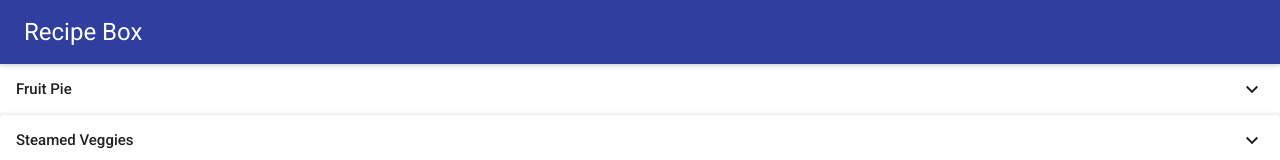
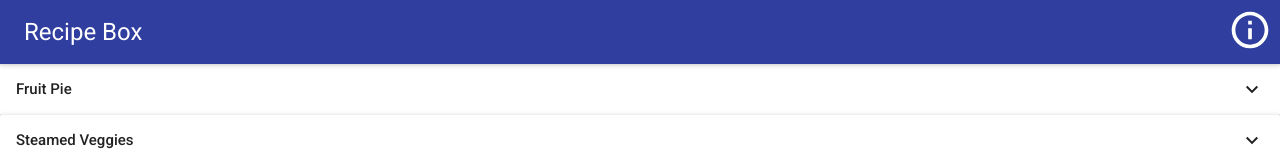
Before and after one commit to gurugu-fcc-projects/FCC_recipe_box, a React (Create React App) app: page / in a window 1280 px wide. Shown: the top 160 px of the page. Built offline with nearby package versions, Linux system fonts and the light colour scheme; what react-tap-event-plugin would draw is missing.

Commit message:
Add Info dialog

```diff
--- a/src/actions/index.js
+++ b/src/actions/index.js
@@ -42,6 +42,18 @@ export const openAddDialog = () => {
 export const closeAddDialog = () => {
   return {
     type: types.CLOSE_ADD_DIALOG,
+  };
+};
+
+export const openInfoDialog = () => {
+  return {
+    type: types.OPEN_INFO_DIALOG,
+  };
+};
+
+export const closeInfoDialog = () => {
+  return {
+    type: types.CLOSE_INFO_DIALOG,
   };
 };
 
--- a/src/components/App.js
+++ b/src/components/App.js
@@ -6,17 +6,21 @@ import AppBar from 'material-ui/AppBar';
 import { Card } from 'material-ui/Card';
 import FloatingActionButton from 'material-ui/FloatingActionButton';
 import ContentAdd from 'material-ui/svg-icons/content/add';
+import ActionInfoOutline from 'material-ui/svg-icons/action/info-outline';
 
 import '../styles/App.scss';
-import { openAddDialog } from '../actions';
+import { openAddDialog, openInfoDialog } from '../actions';
 import Recipe from './Recipe';
 import AddDialog from './AddDialog';
 import DeleteDialog from './DeleteDialog';
 import EditDialog from './EditDialog';
+import InfoDialog from './InfoDialog';
 
 const App = ({
   recipes,
-  openAddDialog
+  infoDialogIsOpen,
+  openAddDialog,
+  openInfoDialog,
 }) => {
   const renderedRecipes = recipes.map((recipe) =>
     <Recipe key={recipe.id} recipe={recipe} />
@@ -30,10 +34,20 @@ const App = ({
       backgroundColor: '#303F9F',
       height: '40px',
     },
-    title: {
+    titleMobile: {
       height: '40px',
       fontSize: '1em',
       lineHeight: '40px',
+    },
+    appBarIcon: {
+      color: '#fff',
+      height: '44px',
+      width: '44px',
+    },
+    appBarIconMobile: {
+      color: '#fff',
+      height: '24px',
+      width: '24px',
     },
     addButton: {
       position: 'fixed',
@@ -42,8 +56,9 @@ const App = ({
       bottom: 10,
       right: 10,
       margin: 0,
-    }
+    },
   };
+  const infoIcon = <ActionInfoOutline style={mobile ? styles.appBarIconMobile : styles.appBarIcon} />;
 
   return (
     <div className="App">
@@ -51,8 +66,10 @@ const App = ({
       <AppBar
         title="Recipe Box"
         showMenuIconButton={false}
+        iconElementRight={infoIcon}
+        onRightIconButtonTouchTap={openInfoDialog}
         style={mobile ? styles.appBarMobile : styles.appBar}
-        titleStyle={mobile ? styles.title : {}}
+        titleStyle={mobile ? styles.titleMobile : {}}
       />
 
       <Card>{renderedRecipes}</Card>
@@ -67,6 +84,7 @@ const App = ({
       <AddDialog />
       <DeleteDialog />
       <EditDialog />
+      <InfoDialog />
 
     </div>
   );
@@ -74,11 +92,14 @@ const App = ({
 
 App.propTypes = {
   recipes: PropTypes.array.isRequired,
+  infoDialogIsOpen: PropTypes.bool,
   openAddDialog: PropTypes.func,
+  openInfoDialog: PropTypes.func,
 };
 
 const mapStateToProps = (state) => ({
   recipes: state.recipes,
+  infoDialogIsOpen: state.dialogs.infoDialogIsOpen,
 });
 
-export default connect(mapStateToProps, { openAddDialog })(App);
+export default connect(mapStateToProps, { openAddDialog, openInfoDialog })(App);
--- /dev/null
+++ b/src/components/InfoDialog.js
@@ -0,0 +1,57 @@
+import React from 'react';
+import PropTypes from 'prop-types';
+import { connect } from 'react-redux';
+
+import Dialog from 'material-ui/Dialog';
+import FlatButton from 'material-ui/FlatButton';
+
+import { closeInfoDialog } from '../actions';
+
+const InfoDialog = ({
+  infoDialogIsOpen,
+  closeInfoDialog,
+}) => {
+  const infoDialogActions = [
+    <FlatButton
+      label="Close"
+      primary={true}
+      onTouchTap={closeInfoDialog}
+    />
+  ];
+  const mobile = window.innerWidth > 760 ? false : true;
+  const style = {
+    dialogTitle: {
+      padding: '6px 24px'
+    },
+    dialogBody: {
+      padding: '24px 24px 0 24px',
+      border: 'none',
+      fontSize: '12px',
+    },
+  };
+
+  return (
+    <Dialog
+      actions={infoDialogActions}
+      modal={false}
+      open={infoDialogIsOpen}
+      onRequestClose={closeInfoDialog}
+      titleStyle={mobile ? style.dialogTitle : {}}
+      bodyStyle={mobile ? style.dialogBody: {}} >
+      Created by Peter Krevenets as a <a target="blanc" href="https://www.freecodecamp.com/challenges/build-a-recipe-box">FreeCodeCamp</a> react project.
+      <br/><br/>
+      Check my <a target="blanc" href="https://github.com/GuRuGuMaWaRu">github page</a> for more.
+    </Dialog>
+  );
+};
+
+InfoDialog.propTypes = {
+  infoDialogIsOpen: PropTypes.bool,
+  closeInfoDialog: PropTypes.func,
+};
+
+const mapStateToProps = (state) => ({
+  infoDialogIsOpen: state.dialogs.infoDialogIsOpen,
+});
+
+export default connect(mapStateToProps, { closeInfoDialog })(InfoDialog);
--- a/src/constants/ActionTypes.js
+++ b/src/constants/ActionTypes.js
@@ -4,6 +4,8 @@ export const OPEN_EDIT_DIALOG = 'OPEN_EDIT_DIALOG';
 export const CLOSE_EDIT_DIALOG = 'CLOSE_EDIT_DIALOG';
 export const OPEN_ADD_DIALOG = 'OPEN_ADD_DIALOG';
 export const CLOSE_ADD_DIALOG = 'CLOSE_ADD_DIALOG';
+export const OPEN_INFO_DIALOG = 'OPEN_INFO_DIALOG';
+export const CLOSE_INFO_DIALOG = 'CLOSE_INFO_DIALOG';
 
 export const INPUT_RECIPE = 'INPUT_RECIPE';
 export const ADD_RECIPE = 'ADD_RECIPE';
--- a/src/reducers/dialogs.js
+++ b/src/reducers/dialogs.js
@@ -5,6 +5,8 @@ import {
   CLOSE_EDIT_DIALOG,
   OPEN_ADD_DIALOG,
   CLOSE_ADD_DIALOG,
+  OPEN_INFO_DIALOG,
+  CLOSE_INFO_DIALOG,
   ADD_RECIPE,
   DELETE_RECIPE,
   UPDATE_RECIPE,
@@ -14,6 +16,7 @@ const init_state = {
   deleteDialogIsOpen: false,
   editDialogIsOpen: false,
   addDialogIsOpen: false,
+  infoDialogIsOpen: false,
 };
 
 const dialogs = (state = init_state, action) => {
@@ -48,6 +51,16 @@ const dialogs = (state = init_state, action) => {
         ...state,
         addDialogIsOpen: false,
       };
+    case OPEN_INFO_DIALOG:
+      return {
+        ...state,
+        infoDialogIsOpen: true,
+      };
+    case CLOSE_INFO_DIALOG:
+      return {
+        ...state,
+        infoDialogIsOpen: false,
+      };
     case ADD_RECIPE:
       return {
         ...state,
```
